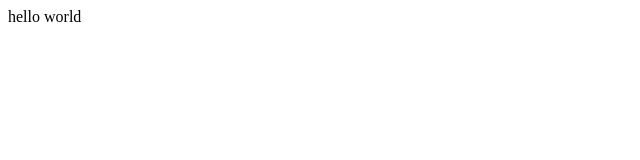
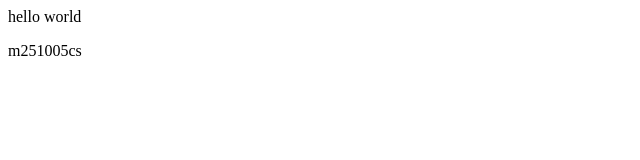
Before and after one commit to nallasairamreddy/Student-Activity-Point, a plain HTML site: page index.html in a window 1280 px wide. Shown: the full height of the page, 0-640 px from the left. Drawn offline with Linux system fonts and the light colour scheme.

Commit message:
added file.txt

```diff
--- a/index.html
+++ b/index.html
@@ -1 +1,2 @@
 <p>hello world</p>
+<p>m251005cs</p>
```
